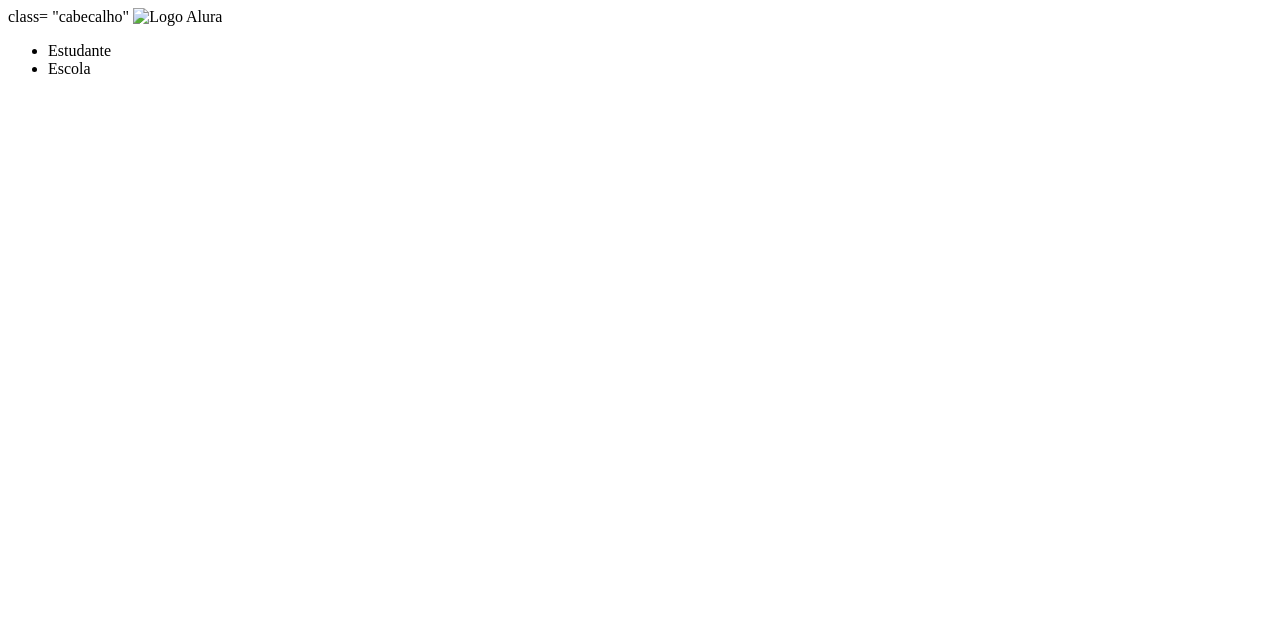
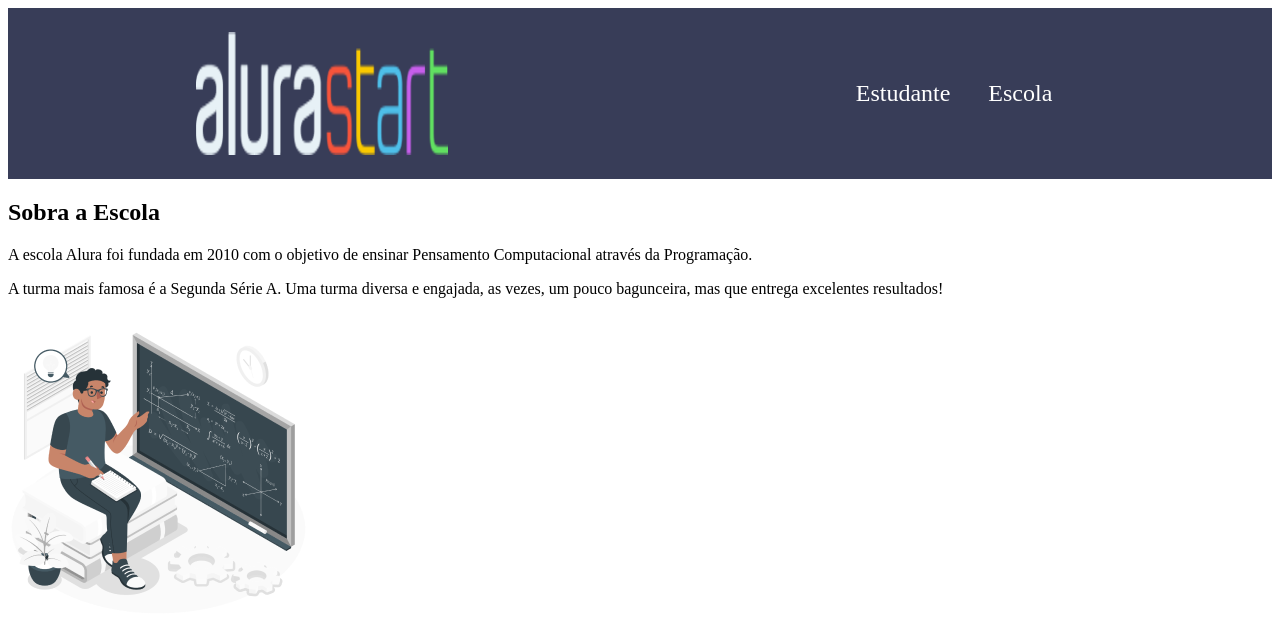
Before and after one commit to Laurinhaaa08/aluraplus, a plain HTML site: page index.html in a window 1280 px wide. Drawn offline with Linux system fonts and the light colour scheme.

Commit message:
Add files via upload

```diff
--- a/index.html
+++ b/index.html
@@ -6,12 +6,18 @@
     <meta name="viewport" content="width=device-width, initial-scale=1.0">
     <link rel="stylesheet" href="style.css">
 </head>
-<header> class= "cabecalho"
-    <img class="cabecalgo-imagem" src="img/imagem 1.png" alt="Logo Alura">
+<header class= "cabecalho">
+    <img class="cabecalho-imagem" src="img/imagem 1.png" alt="Logo Alura">
     <ul class="cabecalho-lista-item">
-        <li>Estudante</li>
-        <li>Escola</li>
+        <li class="cabecalho-lista-item">Estudante</li>
+        <li class="cabecalho-lista-item">Escola</li>
     </ul>
+</header>
+<section>
+    <h2 class="escola-título">Sobra a Escola</h2>
+    <p1 class="escola-texto-um">A escola Alura foi fundada em 2010 com o objetivo de ensinar Pensamento Computacional através da Programação.</p>
+    <p2 class="escola-texto-dois">A turma mais famosa é a Segunda Série A. Uma turma diversa e engajada, as vezes, um pouco bagunceira, mas que entrega excelentes resultados!</p>
+    <img src="./img/imagem 2.png" alt="Professor no quadro">
 
-</header>
+</section>
 </html>
--- a/style.css
+++ b/style.css
@@ -1,10 +1,17 @@
-hearder{
+.cabecalho{
     background-color: #383D58;
     color: white;
     display: flex;
     justify-content: space-around;
+    padding: 24px 0;
 
 }
 .cabecalho-imagem{
     width: 20%;
 }
+.cabecalho-lista-item{
+    display: inline-block;
+    margin:0 16px;
+    padding: 24px 0;
+    font-size: 24px;
+}
```
Also changed, not shown: img/imagem 1.png (added), img/imagem 2.png (added), img/imagem 3.png (added).
